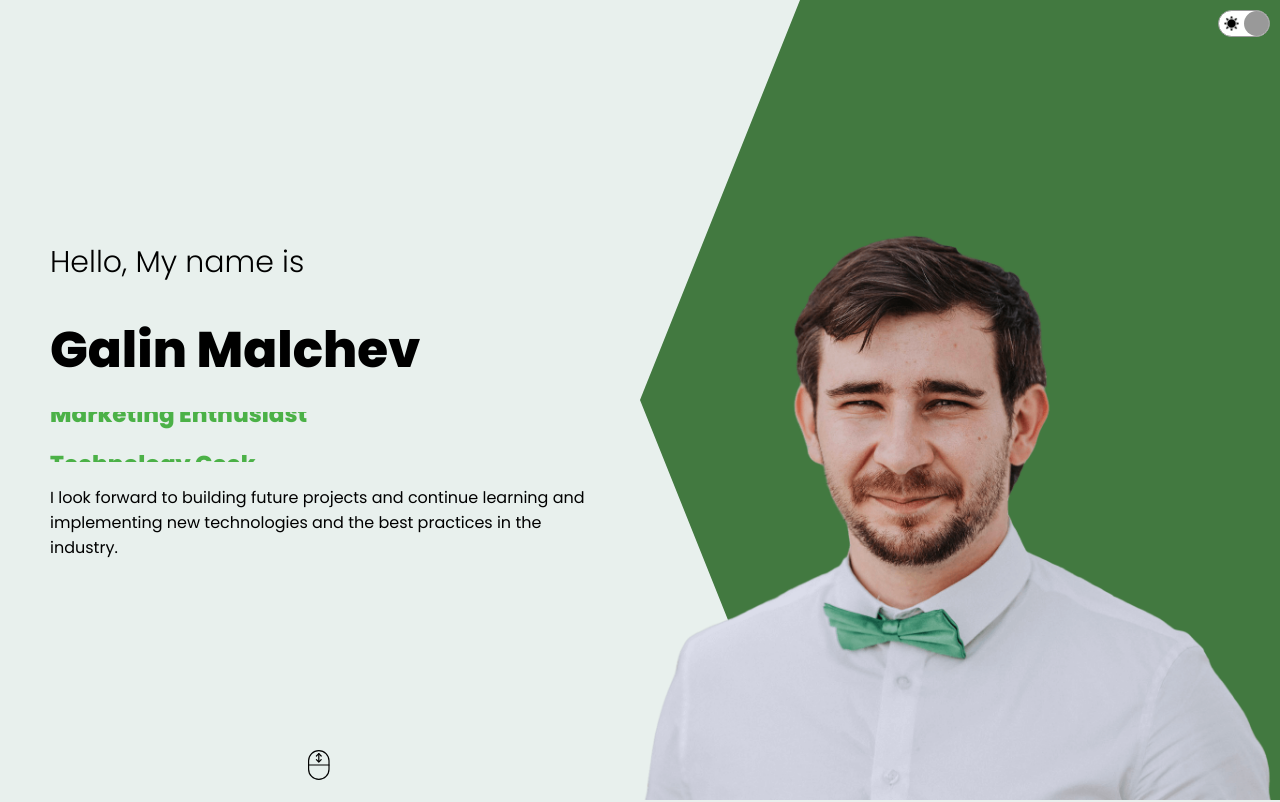
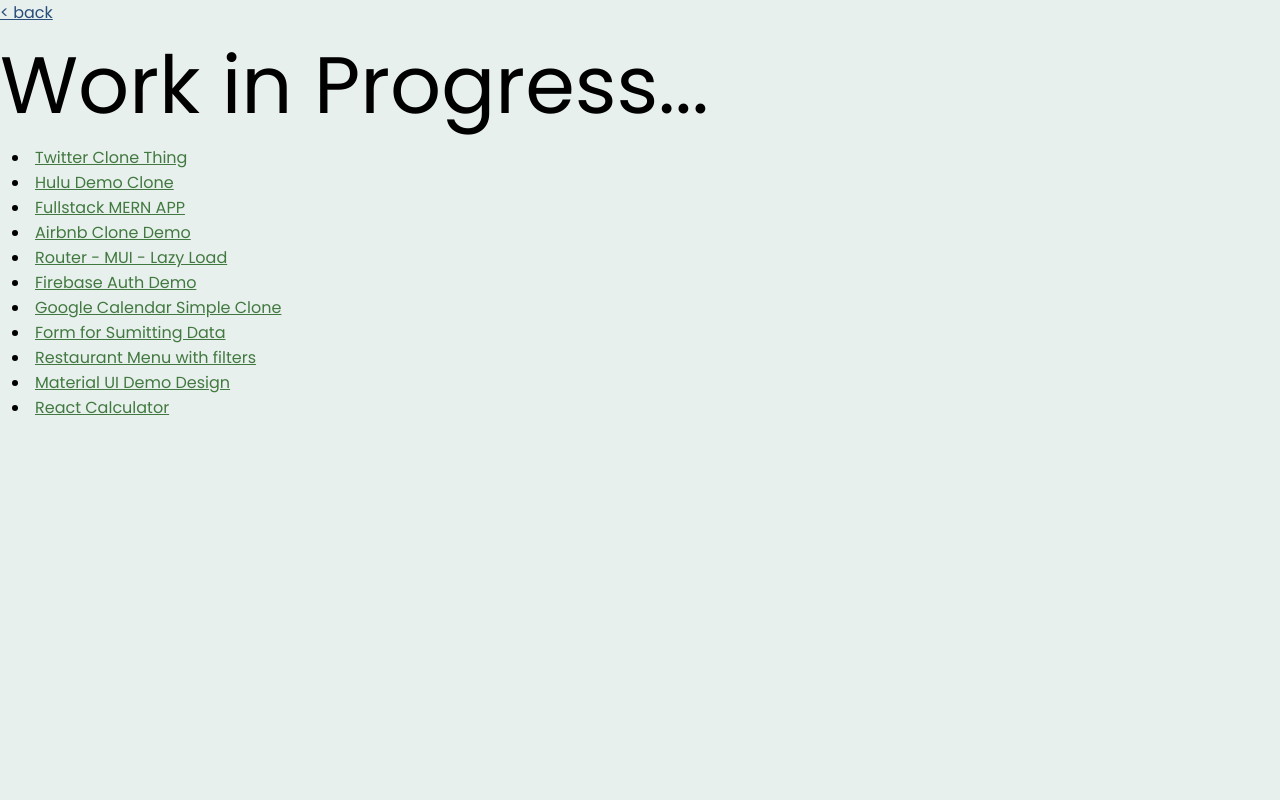
Before and after one commit to ahmiitahir/portfolio-deploy, a React (Create React App) app: page /all-projects in a window 1280 px wide. Shown: the top 802 px of the page. Built offline with nearby package versions, Linux system fonts and the light colour scheme.

Commit message:
react router and basic structure of all-projects

```diff
--- a/package.json
+++ b/package.json
@@ -14,7 +14,7 @@
     "react": "^18.2.0",
     "react-dom": "^18.2.0",
     "react-router": "^6.15.0",
-    "react-router-dom": "^6.15.0",
+    "react-router-dom": "^6.16.0",
     "react-scripts": "5.0.1",
     "web-vitals": "^2.1.4"
   },
--- a/src/App.js
+++ b/src/App.js
@@ -1,9 +1,10 @@
 import "./App.css";
-import Introduction from "./components/introduction/Introduction";
-import About from "./components/About/About";
-import ProductList from "./components/productList/ProductList";
-import Contact from "./components/Contact/Contact";
-import Toggle from "./components/toggle/Toggle";
+import Home from "./components/Home/Home";
+
+import AllProjects from "./components/AllProjects/AllProjects";
+
+import { Routes, Route } from "react-router-dom";
+
 import { useContext } from "react";
 import { ThemeContext } from "./store/mode-context";
 
@@ -18,11 +19,10 @@
         color: darkMode && "#E8F0ED",
       }}
     >
-      <Toggle />
-      <Introduction />
-      <About />
-      <ProductList />
-      <Contact />
+      <Routes>
+        <Route path="/" element={<Home />} />
+        <Route path="all-projects" element={<AllProjects />} />
+      </Routes>
     </div>
   );
 }
--- a/src/components/AllProjects/AllProjects.js
+++ b/src/components/AllProjects/AllProjects.js
@@ -1,7 +1,44 @@
 import React from "react";
 
+import { Link } from "react-router-dom";
+
+import Product from "../product/Product";
+import { products } from "../../data";
+
 const AllProjects = () => {
-  return <div>Work in Progress</div>;
+  return (
+    <div
+      style={{
+        height: "100vh",
+        display: "flex",
+        flexDirection: "column",
+      }}
+    >
+      <Link to="/">{`< back`}</Link>
+      <p
+        style={{
+          fontSize: "5rem",
+        }}
+      >
+        Work in Progress...
+      </p>
+      <div
+        style={{
+          display: "flex",
+          flexDirection: "column",
+          paddingLeft: "12px",
+        }}
+      >
+        {products.map((item) => {
+          return (
+            <li>
+              <Link to={item.link}>{item.title}</Link>
+            </li>
+          );
+        })}
+      </div>
+    </div>
+  );
 };
 
 export default AllProjects;
--- /dev/null
+++ b/src/components/Home/Home.js
@@ -0,0 +1,21 @@
+import React from "react";
+
+import Introduction from "../introduction/Introduction";
+import About from "../About/About";
+import ProductList from "../productList/ProductList";
+import Contact from "../Contact/Contact";
+import Toggle from "../toggle/Toggle";
+
+const Home = () => {
+  return (
+    <>
+      <Toggle />
+      <Introduction />
+      <About />
+      <ProductList />
+      <Contact />
+    </>
+  );
+};
+
+export default Home;
--- a/src/components/productList/ProductList.js
+++ b/src/components/productList/ProductList.js
@@ -1,20 +1,21 @@
 import classes from "./ProductList.module.css";
 import Product from "../product/Product";
 import { products } from "../../data";
+
+import { Link } from "react-router-dom";
 
 const ProductList = () => {
   return (
     <div className={classes.pl}>
       <div className={classes.pl_texts}>
         <h1 className={classes.pl_title}>Check some of my projects.</h1>
-        <p className={classes.pl_desc}>
+        {/* <p className={classes.pl_desc}>
           I've used mostly React, APIs, MUI, Responsive Design.
-        </p>
+        </p> */}
       </div>
       <div className={classes.pl_list}>
-        {products.map((item) => {
+        {products.slice(0, 6).map((item) => {
           return (
-            <>
             <Product
               key={item.id}
               img={item.img}
@@ -22,15 +23,14 @@
               desc={item.desc}
               technologies={item.technologies}
             />
-            </>
           );
         })}
       </div>
-      {/* <div className={classes.pl_desc}>
-        <a target="_blank" rel="noreferrer">
+      <div className={classes.pl_desc}>
+        <Link to="/all-projects" className={classes.linkWithoutUnderline}>
           View More
-        </a>
-      </div> */}
+        </Link>
+      </div>
     </div>
   );
 };
--- a/src/components/productList/ProductList.module.css
+++ b/src/components/productList/ProductList.module.css
@@ -41,6 +41,11 @@
   }
 }
 
+.linkWithoutUnderline {
+  text-decoration: none;
+  cursor: pointer;
+}
+
 @media screen and (max-width: 480px) {
   .pl {
     padding: 10px;
--- a/src/data.js
+++ b/src/data.js
@@ -13,6 +13,8 @@
     img: twitter,
     link: "https://twitter-clone-thing.vercel.app/",
     desc: "Twitter Clone Thing",
+    title: "Twitter Clone Thing",
+
     technologies: ["React", "TailWind"],
   },
   {
@@ -20,6 +22,7 @@
     img: huluImage,
     link: "https://hulu-clone-demo.vercel.app/",
     desc: "Hulu Demo Clone",
+    title: "Hulu Demo Clone",
     technologies: ["React", "TailWind"],
   },
   {
@@ -27,6 +30,7 @@
     img: mernApp,
     link: "https://react-summary-core-2c1fb.web.app/",
     desc: "Fullstack MERN APP",
+    title: "Fullstack MERN APP",
     technologies: ["React", "Express", "MongoDB", "NodeJS"],
   },
   {
@@ -34,6 +38,7 @@
     img: airBnb,
     link: "https://airbnb-clone-thingy-demo.vercel.app/",
     desc: "Airbnb Clone Demo",
+    title: "Airbnb Clone Demo",
     technologies: ["React", "TailWind"],
   },
   {
@@ -41,6 +46,7 @@
     img: routerMUI,
     link: "https://react-router-demo-qu1gxl20g-zulaxy.vercel.app/quotes",
     desc: "Router - MUI - Lazy Load",
+    title: "Router - MUI - Lazy Load",
     technologies: ["React", "Material UI"],
   },
   {
@@ -48,6 +54,47 @@
     img: authDemo,
     link: "https://firebase-auth-demo-51fg.vercel.app/",
     desc: "Firebase Auth Demo",
+    title: "Firebase Auth Demo",
     technologies: ["Firebase"],
   },
+  {
+    id: 7,
+    img: undefined,
+    link: "https://assignment-calendar-mu.vercel.app/",
+    desc: "Google Calendar Copy",
+    title: "Google Calendar Simple Clone",
+    technologies: ["React", "Material UI, TypeScript", "Redux"],
+  },
+  {
+    id: 8,
+    img: undefined,
+    link: "https://assignment-with-forms-and-testing.vercel.app/",
+    desc: "Form with validation that does a post request to firebase in JSON",
+    title: "Form for Sumitting Data",
+    technologies: ["React", "Tailwind CSS"],
+  },
+  {
+    id: 9,
+    img: undefined,
+    link: "https://menu-filter-categories.vercel.app/",
+    desc: "Restaurant Menu with filters",
+    title: "Restaurant Menu with filters",
+    technologies: ["React"],
+  },
+  {
+    id: 9,
+    img: undefined,
+    link: "https://mui-demo-app.vercel.app/",
+    desc: "Material UI Demo Design",
+    title: "Material UI Demo Design",
+    technologies: ["React", "Material UI"],
+  },
+  {
+    id: 10,
+    img: undefined,
+    link: "https://react-calculator-zulaxy.vercel.app/",
+    desc: "React Calculator",
+    title: "React Calculator",
+    technologies: ["React", "Material UI"],
+  },
 ];
--- a/src/index.js
+++ b/src/index.js
@@ -2,11 +2,14 @@
 import ReactDOM from "react-dom/client";
 import "./index.css";
 import App from "./App";
+import { BrowserRouter } from "react-router-dom";
 import { ThemeProvider } from "./store/mode-context";
 
 const root = ReactDOM.createRoot(document.getElementById("root"));
 root.render(
   <ThemeProvider>
-    <App />
+    <BrowserRouter>
+      <App />
+    </BrowserRouter>
   </ThemeProvider>
 );
```
Also changed, not shown: 1 other file (tests, documents, lock files or other folders). Lines whose indentation alone changed are shown as unchanged.
